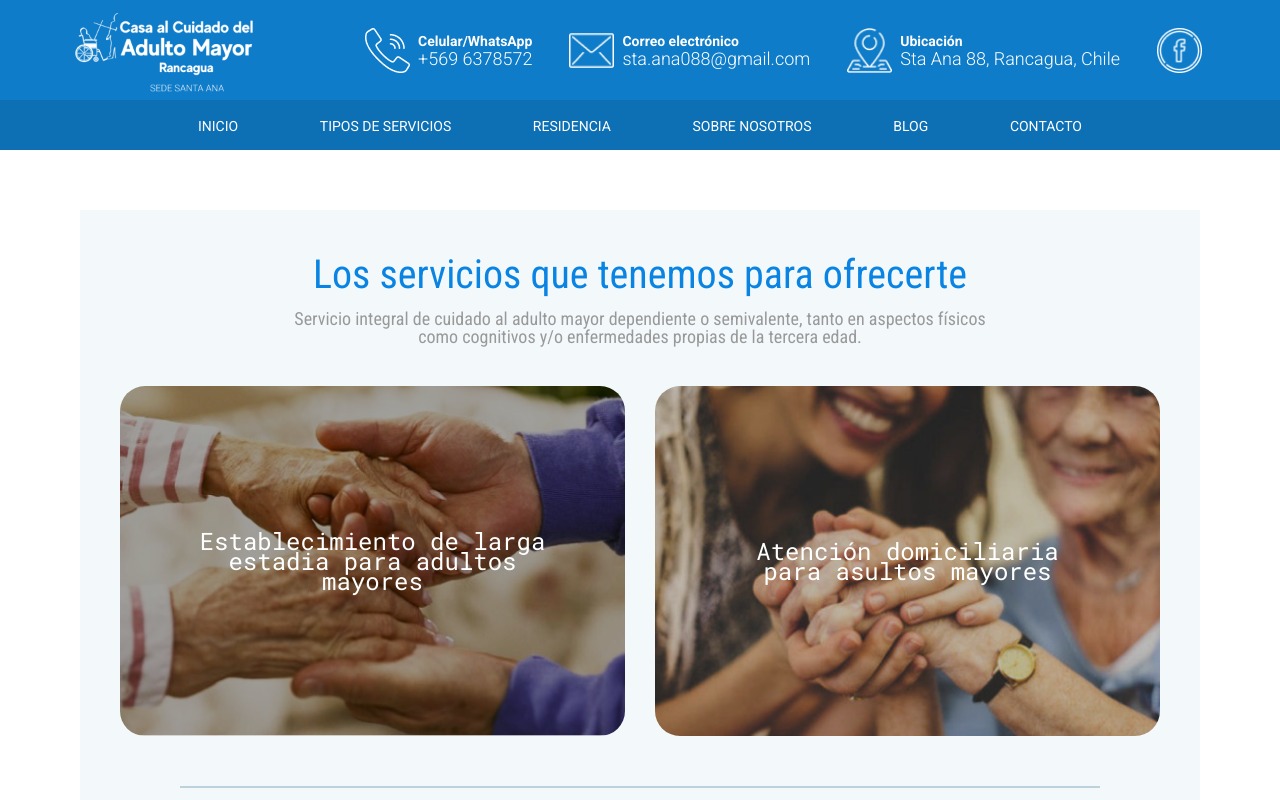
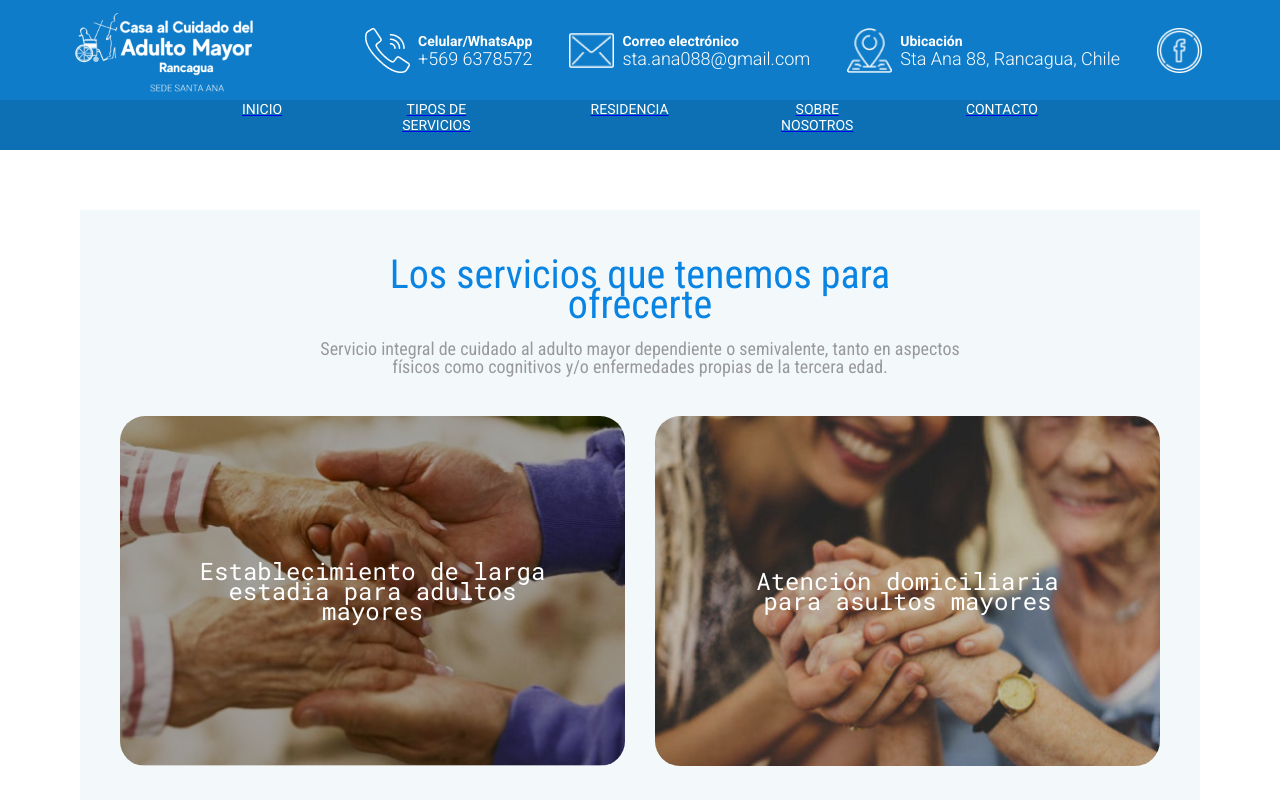
Before and after one commit to BarbaraPB/Eleam-page, a React (Create React App) app: page / in a window 1280 px wide. Shown: the top 800 px of the page. Built offline with nearby package versions, Linux system fonts and the light colour scheme.

Commit message:
temp blog + contacto removal

```diff
--- a/src/components/Footer.js
+++ b/src/components/Footer.js
@@ -31,12 +31,14 @@ export default class Footer extends Component {
                         <Link to='/nosotros'>
                             <button><h6>SOBRE NOSOTROS</h6></button>
                         </Link>
+                        {/*
                         <Link to='/blog'>
                             <button><h6>BLOG</h6></button>
                         </Link>
                         <Link to='/contacto'>
                             <button><h6>CONTACTO</h6></button>
                         </Link>
+                        */}
                     </div>
                     <div className='rrss'>
                         <button className='wtsp'>
--- a/src/components/Header.js
+++ b/src/components/Header.js
@@ -55,9 +55,11 @@ export default class Header extends Component {
                     <Link to='/nosotros'>
                         <button className='button'><h3>Sobre nosotros</h3></button>
                     </Link>
+                    {/*
                     <Link to='/blog'>
                         <button className='button'><h3>Blog</h3></button>
                     </Link>
+                    */}
                     <Link to='/contacto'>
                         <button className='button'><h3>Contacto</h3></button>
                     </Link>
--- a/src/styles/Header.css
+++ b/src/styles/Header.css
@@ -73,10 +73,21 @@
     padding-right: 15vw;
 }
 
+
 .button {
+    display: flex;
+    flex: 1;
     background-color: transparent;
     border: none;
     cursor: pointer;
+    transition-duration: 250ms;
+    height: 50px;
+    padding-left: 50px;
+    padding-right: 50px;
+}
+
+.button:hover {
+    background-color: #2185cc;
 }
 
 .button h3{
--- a/src/styles/HomePage.css
+++ b/src/styles/HomePage.css
@@ -26,8 +26,7 @@
     flex-direction: column;
     align-items: center;
     justify-content: center;
-    margin-left: 200px;
-    margin-right: 200px;
+    width: 50vw;
 }
 
 .tipos-servicios-title h2{
--- a/src/styles/ResidenciaPage.css
+++ b/src/styles/ResidenciaPage.css
@@ -24,7 +24,7 @@
 }
 
 .residencia-title {
-    width: 740px;
+    width: 50vw;
     align-items: center;
     justify-content: center;
 }
--- a/src/styles/ServiciosPage.css
+++ b/src/styles/ServiciosPage.css
@@ -28,7 +28,7 @@
 }
 
 .servicios-title {
-    width: 740px;
+    width: 50vw;
     align-items: center;
     justify-content: center;
 }
```
